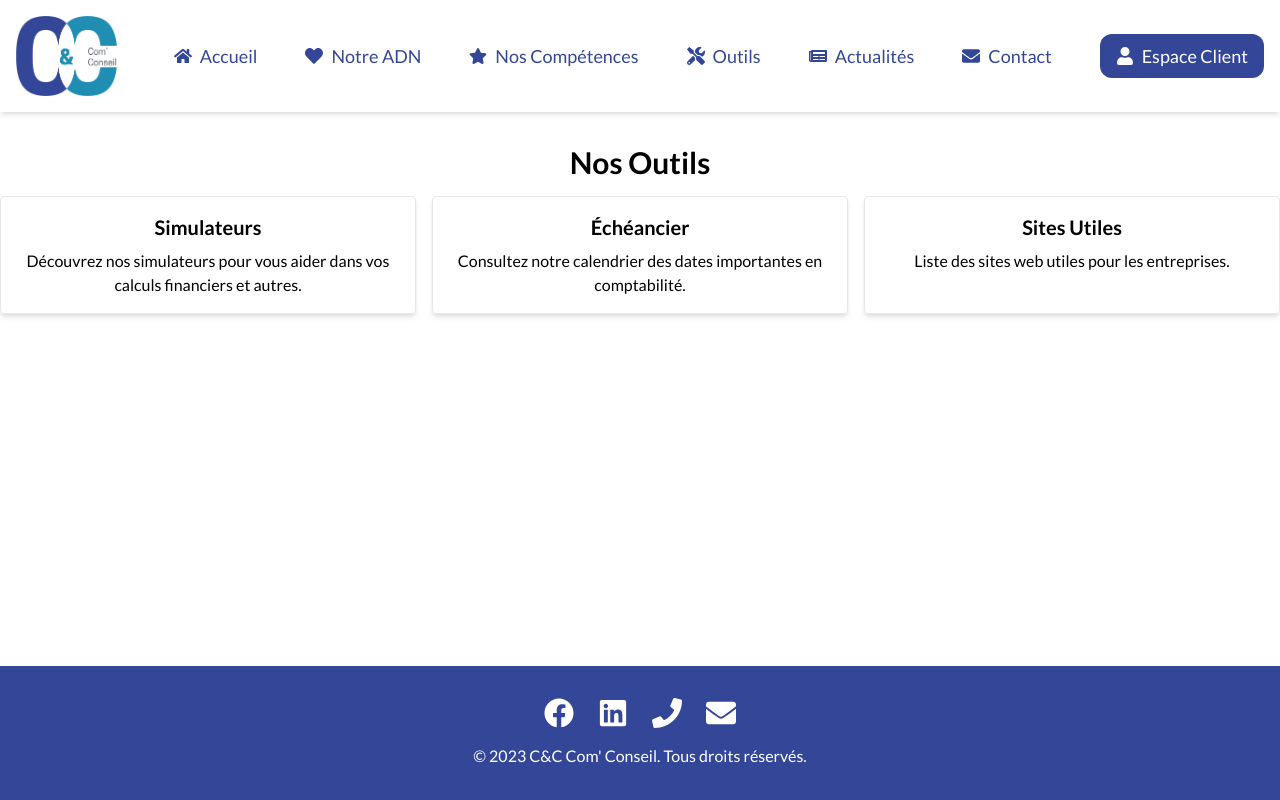
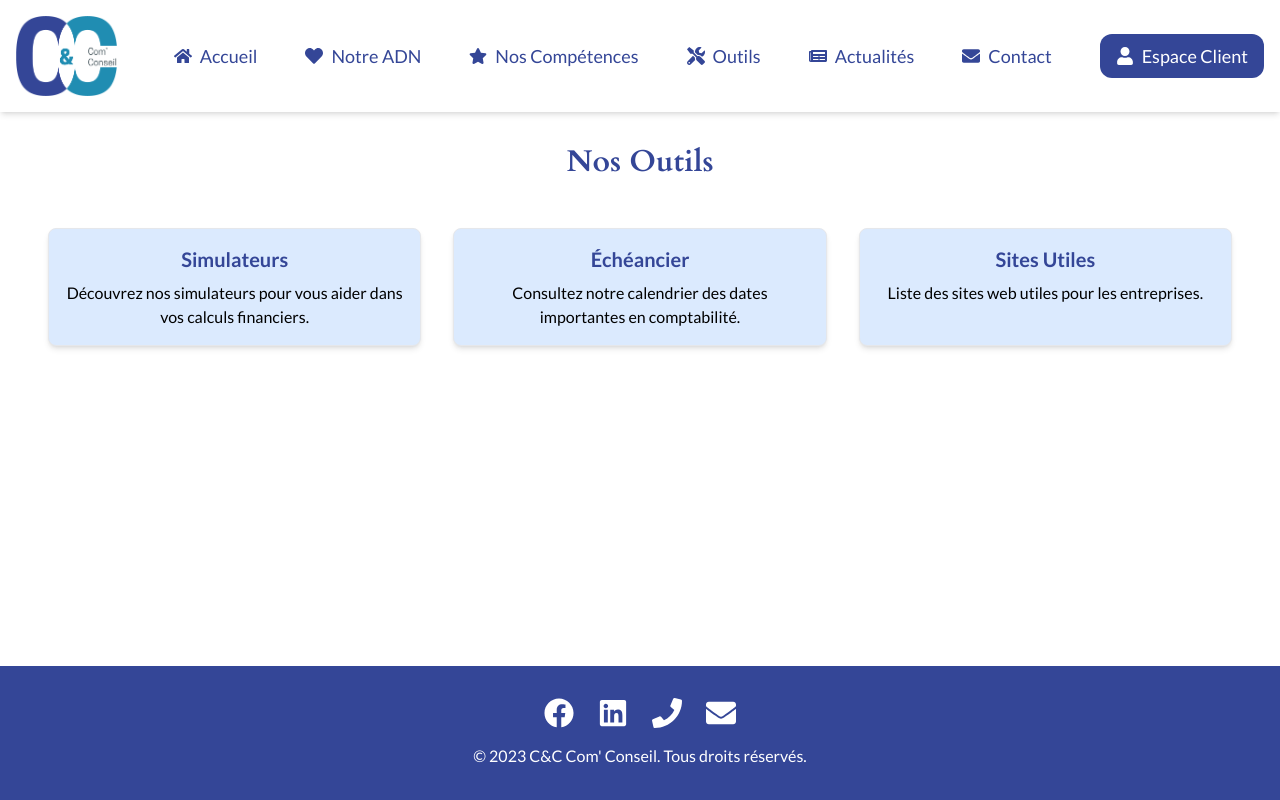
Before and after one commit to AntoineWtz/com-conseil, a React (Create React App) app: page /tools in a window 1280 px wide. Built offline with nearby package versions, Linux system fonts and the light colour scheme.

Commit message:
harmonize font/color

```diff
--- a/src/pages/About.tsx
+++ b/src/pages/About.tsx
@@ -7,7 +7,7 @@ const About: React.FC = () => {
     return (
         <MainLayout>
             <section className="mt-12 px-4">
-                <h2 className="text-4xl text-[#344697] font-bold text-center">Notre ADN</h2>
+                <h2 className="text-4xl font-cardo text-[#344697] font-bold text-center">Notre ADN</h2>
                 <div className='flex flex-col lg:flex-row justify-evenly items-center'>
                     <p className='mt-12 text-justify lg:text-lg lg:w-1/2  lg:text-left'>
                         « Notre souhait est de créer le cabinet de demain et d’apporter une qualité de services et une réactivité accrues à vos besoins.<br /><br />
@@ -17,7 +17,7 @@ const About: React.FC = () => {
                     </p>
                     <img src={logo2} alt="logo2" className="lg:h-64 lg:m-12 h-0" />
                 </div>
-                <h3 className="text-2xl lg:text-3xl text-[#344697] font-bold mt-12 mb-12 lg:m-20 text-center">Mise à disposition d'une plateforme collaborative</h3>
+                <h3 className="text-2xl lg:text-3xl font-cardo text-[#344697] font-bold mt-12 mb-12 lg:m-20 text-center">Mise à disposition d'une plateforme collaborative</h3>
                 <div className="relative pt-[40%] h-0">
                     <iframe
                         className="absolute top-0 left-0 w-full lg:h-full aspect-video rounded-xl"
@@ -27,7 +27,7 @@ const About: React.FC = () => {
                     </iframe>
                 </div>
                 <div className='mt-24'>
-                    <p className="text-2xl lg:text-3xl text-[#344697] font-bold lg:m-20 text-center mb-12">L'équipe C&C Com' Conseil</p>
+                    <p className="text-2xl lg:text-3xl font-cardo text-[#344697] font-bold lg:m-20 text-center mb-12">L'équipe C&C Com' Conseil</p>
                     <div className="flex flex-col md:flex-row justify-evenly items-center">
                         <div className='flex flex-col items-center bg-blue-100 text-center text-blue-800 p-6 rounded-lg shadow-md mb-12'>
                             <img src={logo3} alt="logo" className="w-60 h-60 rounded" />
--- a/src/pages/Contact.tsx
+++ b/src/pages/Contact.tsx
@@ -10,10 +10,10 @@ const Contact: React.FC = () => {
     return (
         <MainLayout>
             <section className="mt-12">
-                <h2 className="text-3xl font-bold text-blue-800 text-center">Contactez nos experts</h2>
+                <h2 className="text-3xl font-bold font-cardo text-[#344697] text-center">Contactez nos experts</h2>
                 <div className='mt-12'>
                     <div className="lg:flex lg:justify-evenly items-center">
-                        <div className='flex flex-col items-center bg-blue-50 text-center text-blue-800 p-2 lg:p-6 rounded-lg shadow-md m-8'>
+                        <div className='flex flex-col items-center bg-blue-50 text-center text-[#344697] p-2 lg:p-6 rounded-lg shadow-md m-8'>
                             <img src={logo3} alt="logo" className="w-60 lg:h-60 rounded h-0" />
                             <h3 className='font-bold m-2'>Claudia PATRICIO PIRES</h3>
                             <div>
@@ -25,7 +25,7 @@ const Contact: React.FC = () => {
                                 <a href="mailto:c.patriciopires@cccomconseil.com" className="hover:underline">c.patriciopires@cccomconseil.com</a>
                             </div>
                         </div>
-                        <div className='flex flex-col items-center bg-blue-50 text-center text-blue-800 p-2 lg:p-6 rounded-lg shadow-md m-8'>
+                        <div className='flex flex-col items-center bg-blue-50 text-center text-[#344697] p-2 lg:p-6 rounded-lg shadow-md m-8'>
                             <img src={logo3} alt="logo" className="w-60 lg:h-60 rounded h-0" />
                             <h3 className='font-bold m-2'>Cyril Herbillon</h3>
                             <div>
@@ -39,11 +39,11 @@ const Contact: React.FC = () => {
                         </div>
                     </div>
                 </div>
-                <h2 className="text-3xl font-bold text-blue-800 mt-16 text-center">Nos cabinets</h2>
+                <h2 className="text-3xl font-bold font-cardo text-[#344697] mt-16 text-center">Nos cabinets</h2>
                 <div className='flex flex-col items-center lg:flex-row lg:justify-evenly p-8 text-center'>
                     <div className='bg-white rounded-lg shadow-md p-4 m-4 w-full lg:w-1/3 bg-blue-50'>
                         <img src={cabinet1} alt="cabinet1" className="rounded-lg shadow-md mb-4 w-full h-36 lg:h-64 object-cover" />
-                        <h3 className='font-bold text-xl text-blue-800'>Milly-la-Forêt</h3>
+                        <h3 className='font-bold text-xl text-[#344697]'>Milly-la-Forêt</h3>
                         <p>7 rue du Camp Romain<br />91490 Milly-la-Forêt</p>
                         <div className="mt-4">
                             <iframe
@@ -59,7 +59,7 @@ const Contact: React.FC = () => {
                     </div>
                     <div className='bg-white rounded-lg shadow-md p-4 m-4 w-full lg:w-1/3 bg-blue-50'>
                         <img src={cabinet2} alt="cabinet2" className="rounded-lg shadow-md mb-4 w-full h-36 lg:h-64 object-cover" />
-                        <h3 className='font-bold text-xl text-blue-800'>Evry</h3>
+                        <h3 className='font-bold text-xl text-[#344697]'>Evry</h3>
                         <p>10 allée des Champs Elysées<br />91000 Evry</p>
                         <div className="mt-4">
                             <iframe
@@ -74,7 +74,7 @@ const Contact: React.FC = () => {
                         </div>
                     </div>
                 </div>
-                <h2 className="text-3xl font-bold text-blue-800 mt-8 text-center">Formulaire</h2>
+                <h2 className="text-3xl font-bold font-cardo text-[#344697] mt-8 text-center">Formulaire</h2>
                 <div className='m-4'>
                     <ContactForm />
                 </div>
--- a/src/pages/Skills.tsx
+++ b/src/pages/Skills.tsx
@@ -18,7 +18,7 @@ const Skills: React.FC = () => {
     return (
         <MainLayout>
             <section className="mt-8">
-                <h2 className="text-4xl text-[#344697] font-bold m-8 text-center">Nos Compétences</h2>
+                <h2 className="text-4xl font-cardo text-[#344697] font-bold m-8 text-center">Nos Compétences</h2>
                 <p className='m-12 text-xl text-center'>
                     Nos équipes vous accompagnent dans de nombreux domaines d'expertise. <br />
                     Nos compétences variées vous permettent d'avoir un interlocuteur unique, engagé à vos côtés.
--- a/src/pages/Tools.tsx
+++ b/src/pages/Tools.tsx
@@ -6,18 +6,18 @@ const Tools: React.FC = () => {
     return (
         <MainLayout>
             <section className="mt-8">
-                <h2 className="text-3xl font-bold mb-4 text-center">Nos Outils</h2>
-                <div className="grid grid-cols-1 md:grid-cols-2 lg:grid-cols-3 gap-4">
-                    <Link to="/simulators" className="border p-4 rounded shadow-md text-center">
-                        <h3 className="text-xl font-bold">Simulateurs</h3>
-                        <p className="mt-2">Découvrez nos simulateurs pour vous aider dans vos calculs financiers et autres.</p>
+                <h2 className="text-3xl text-[#344697] font-cardo font-bold mb-4 text-center">Nos Outils</h2>
+                <div className="grid grid-cols-1 lg:grid-cols-3 gap-8 m-12">
+                    <Link to="/simulators" className="border p-4 rounded-lg shadow-md text-center bg-blue-100 hover:bg-blue-200 duration-300">
+                        <h3 className="text-xl font-bold text-[#344697]">Simulateurs</h3>
+                        <p className="mt-2">Découvrez nos simulateurs pour vous aider dans vos calculs financiers.</p>
                     </Link>
-                    <Link to="/scheduler" className="border p-4 rounded shadow-md text-center">
-                        <h3 className="text-xl font-bold">Échéancier</h3>
+                    <Link to="/scheduler" className="border p-4 rounded-lg shadow-md text-center bg-blue-100 hover:bg-blue-200 duration-300">
+                        <h3 className="text-xl font-bold text-[#344697]">Échéancier</h3>
                         <p className="mt-2">Consultez notre calendrier des dates importantes en comptabilité.</p>
                     </Link>
-                    <Link to="/useful-links" className="border p-4 rounded shadow-md text-center">
-                        <h3 className="text-xl font-bold">Sites Utiles</h3>
+                    <Link to="/useful-links" className="border p-4 rounded-lg shadow-md text-center bg-blue-100 hover:bg-blue-200 duration-300">
+                        <h3 className="text-xl font-bold text-[#344697]">Sites Utiles</h3>
                         <p className="mt-2">Liste des sites web utiles pour les entreprises.</p>
                     </Link>
                 </div>
```
